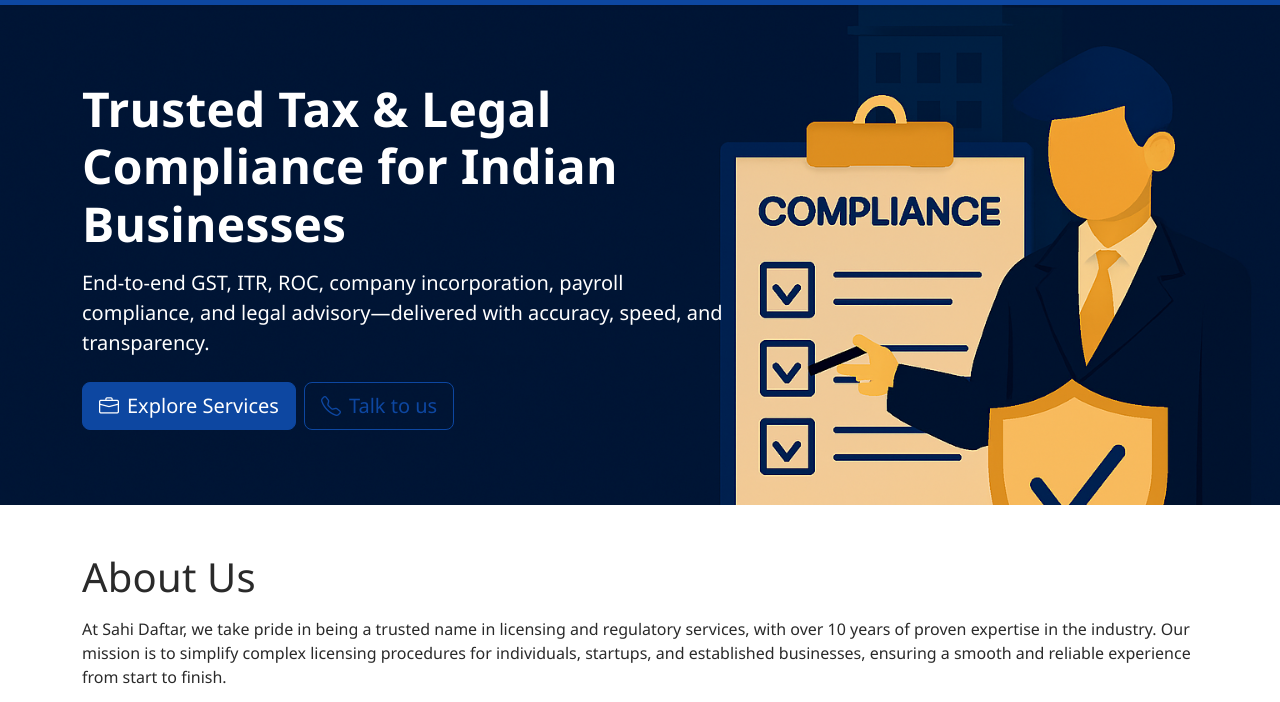
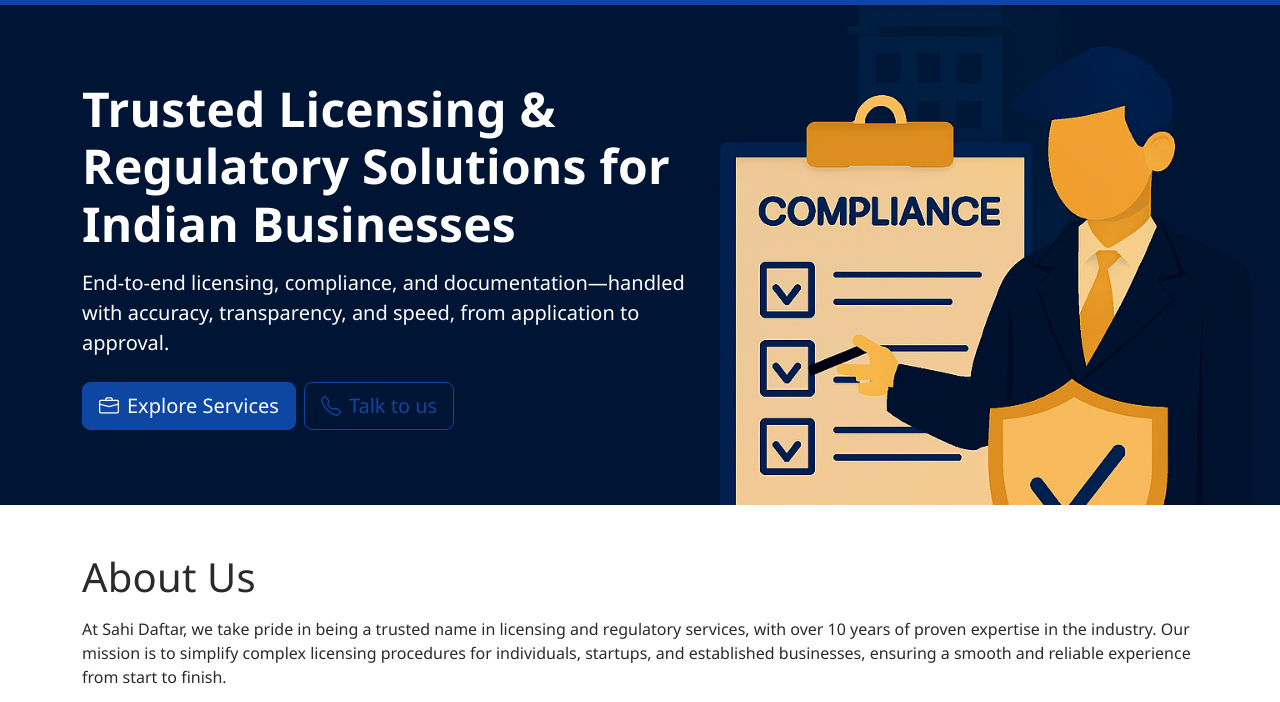
Before and after one commit to shivanand8477/TaxComp, a plain HTML site: page index.html in a window 1280 px wide. Shown: the part 81-783 px from the top of the page. Drawn offline with nearby package versions, Linux system fonts and the light colour scheme.

Commit message:
updated hero section content

```diff
--- a/index.html
+++ b/index.html
@@ -90,10 +90,10 @@
     <div class="row">
       <div class="col-lg-7">
         <h1 class="display-5 fw-bold mb-3">
-          Trusted Tax & Legal Compliance for Indian Businesses
+          Trusted Licensing & Regulatory Solutions for Indian Businesses
         </h1>
         <p class="lead mb-4">
-          End-to-end GST, ITR, ROC, company incorporation, payroll compliance, and legal advisory—delivered with accuracy, speed, and transparency.
+          End-to-end licensing, compliance, and documentation—handled with accuracy, transparency, and speed, from application to approval.
         </p>
         <div class="d-flex gap-2">
           <a href="#services" class="btn btn-primary btn-lg">
```
